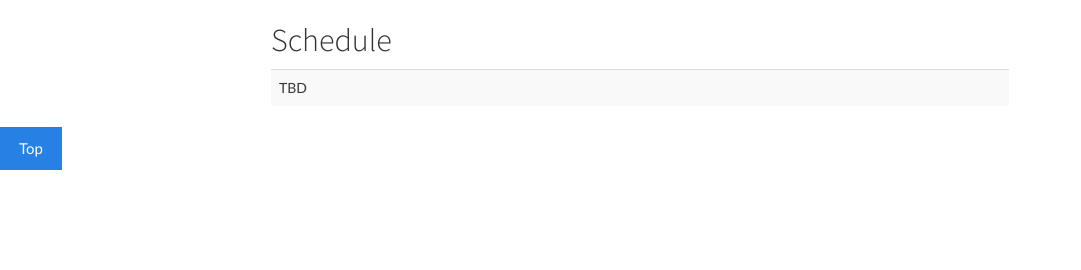
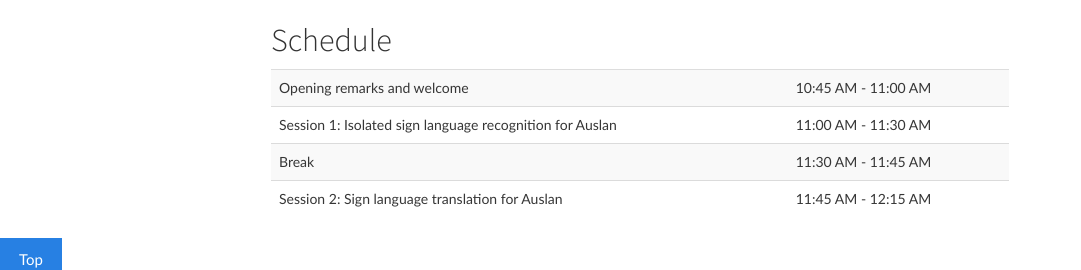
Before and after one commit to UQ-CVLab/MultiMediaAsia2024-Tutorial-Auslan, a plain HTML site: page index.html in a window 1280 px wide. Shown: the part 1343-1613 px from the top of the page, without its empty margins (0-1081 px from the left). Before the commit the page ends 1513 px from the top, so only its background shows below. Drawn offline with Linux system fonts and the light colour scheme; some packages are replaced by stand-ins of ours; a script that the page names is missing.

Commit message:
update latest info

```diff
--- a/index.html
+++ b/index.html
@@ -49,7 +49,7 @@
                         ACM MultiMedia Asia 2024 Tutorial, Auckland, New Zealand <br>
                     </h3>
                     <h3 class="col-md-12 text-center">
-                        Room: TBD <br>
+                        Room: 401 <br>
                     </h3>
                 </h1>
             </div>
@@ -203,8 +203,24 @@
                     <div class="col">
                         <div class="col-xs-12">
                             <table class="table  table-striped">
+                                <!-- <tr>
+                                    <td>TBD</td>
+                                </tr> -->
                                 <tr>
-                                    <td>TBD</td>
+                                    <td>Opening remarks and welcome</td>
+                                    <td>10:45 AM - 11:00 AM</td>
+                                </tr>
+                                <tr>
+                                    <td>Session 1: Isolated sign language recognition for Auslan</td>
+                                    <td>11:00 AM - 11:30 AM</td>
+                                </tr>
+                                <tr>
+                                    <td>Break</td>
+                                    <td>11:30 AM - 11:45 AM</td>
+                                </tr>
+                                <tr>
+                                    <td>Session 2: Sign language translation for Auslan</td>
+                                    <td>11:45 AM - 12:15 AM</td>
                                 </tr>
                                 <!-- <tr>
                                     <td>Opening remarks and welcome</td>
```
Also changed, not shown: assets/images/organizers/xinyu.png (added).
